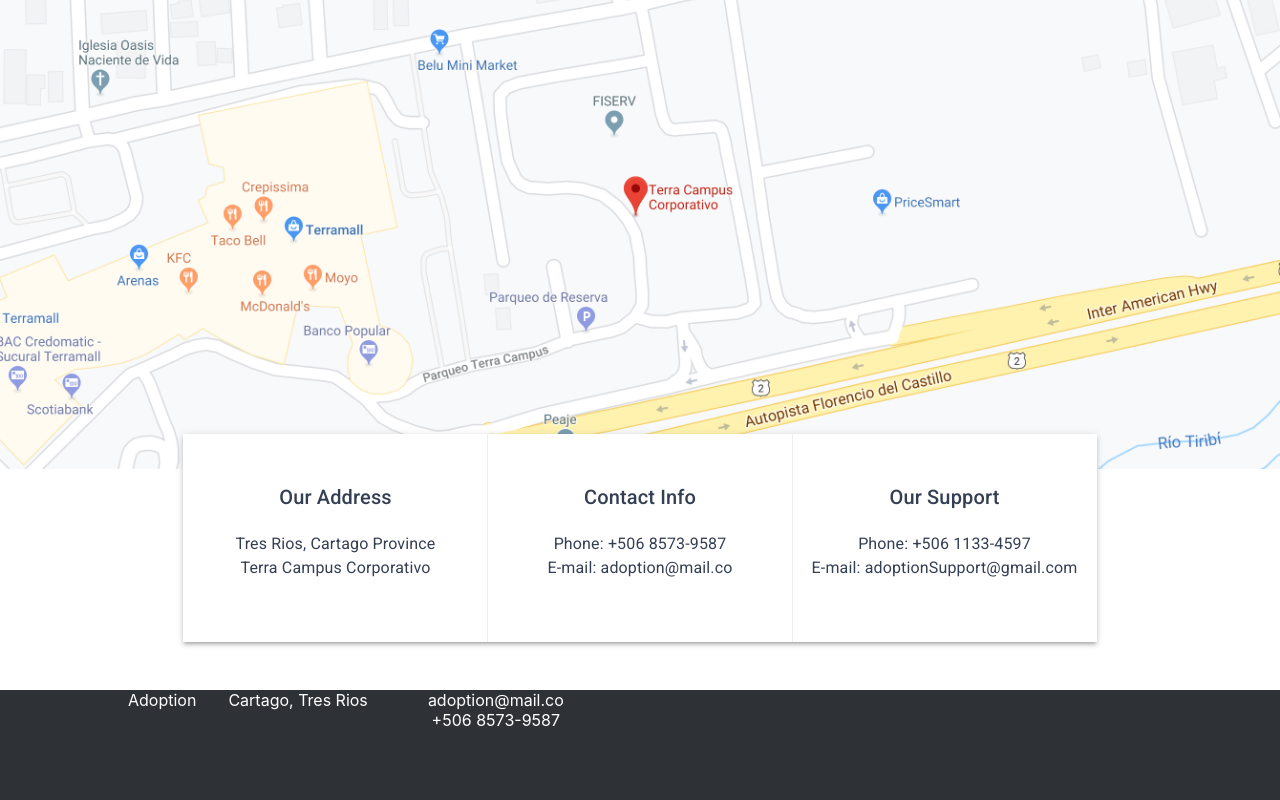
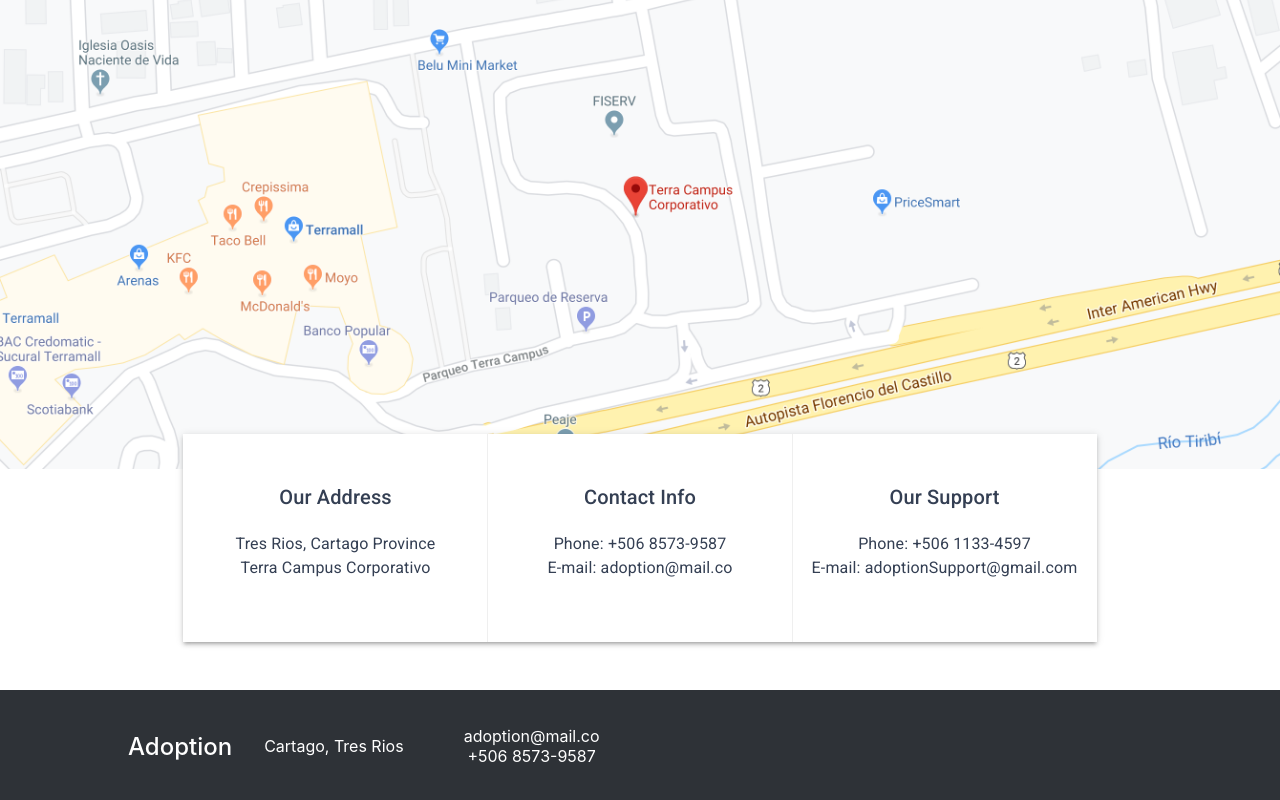
Before and after one commit to CarlosDMadrigal/project02-AdoptionApp, a React (Create React App) app: page / in a window 1280 px wide. Shown: the part 2151-2951 px from the top of the page. Built offline with nearby package versions, Linux system fonts and the light colour scheme.

Commit message:
Home page, footer
HomePage ready
Footer ready

```diff
--- a/src/App.scss
+++ b/src/App.scss
@@ -110,6 +110,7 @@
   }
   .information {
     height: 48rem;
+    width: 100%;
     background-size: contain;
     background-repeat: no-repeat;
     background-position: top;
--- a/src/components/Footer/index.jsx
+++ b/src/components/Footer/index.jsx
@@ -3,39 +3,45 @@
   APPLICATION_NAME,
   APPLICATION_MAIL,
   APPLICATION_PHONE,
- APPLICATION_ADDRESS,
+  APPLICATION_ADDRESS
 } from '../../costants/AplicationCostants'
 import { Grid, Box, Typography } from '@material-ui/core'
 
 function Footer() {
   return (
     <Grid
-   component="footer"
-   className="footer"
+      component='footer'
+      className='footer'
       container
-   direction="row"
-   justify="flex-start"
+      direction='row'
+      justify='flex-start'
+      alignItems='center'
     >
-   <Box component="div" className="footer__info footer__info-name">
+      <Box
+        component='div'
+        className='footer__info footer__info-name'
+        fontSize='h5.fontSize'
+        fontWeight='fontWeightMedium'
+      >
         {APPLICATION_NAME}
       </Box>
-   <Box component="div" className="footer__info footer__info-address">
+      <Box component='div' className='footer__info footer__info-address'>
         {APPLICATION_ADDRESS}
       </Box>
       <Grid
-    component="div"
-    className="footer__contact"
+        component='div'
+        className='footer__contact'
         container
         item
-    justify="flex-start"
-    alignItems="center"
-    direction="column"
+        justify='flex-start'
+        alignItems='center'
+        direction='column'
         lg={2}
       >
-    <Box component="span" className="footer__contact-email">
+        <Box component='span' className='footer__contact-email'>
           {APPLICATION_MAIL}
         </Box>
-    <Box component="span" className="footer__contact-phone">
+        <Box component='span' className='footer__contact-phone'>
           {APPLICATION_PHONE}
         </Box>
       </Grid>
```
Lines whose indentation alone changed are shown as unchanged.
